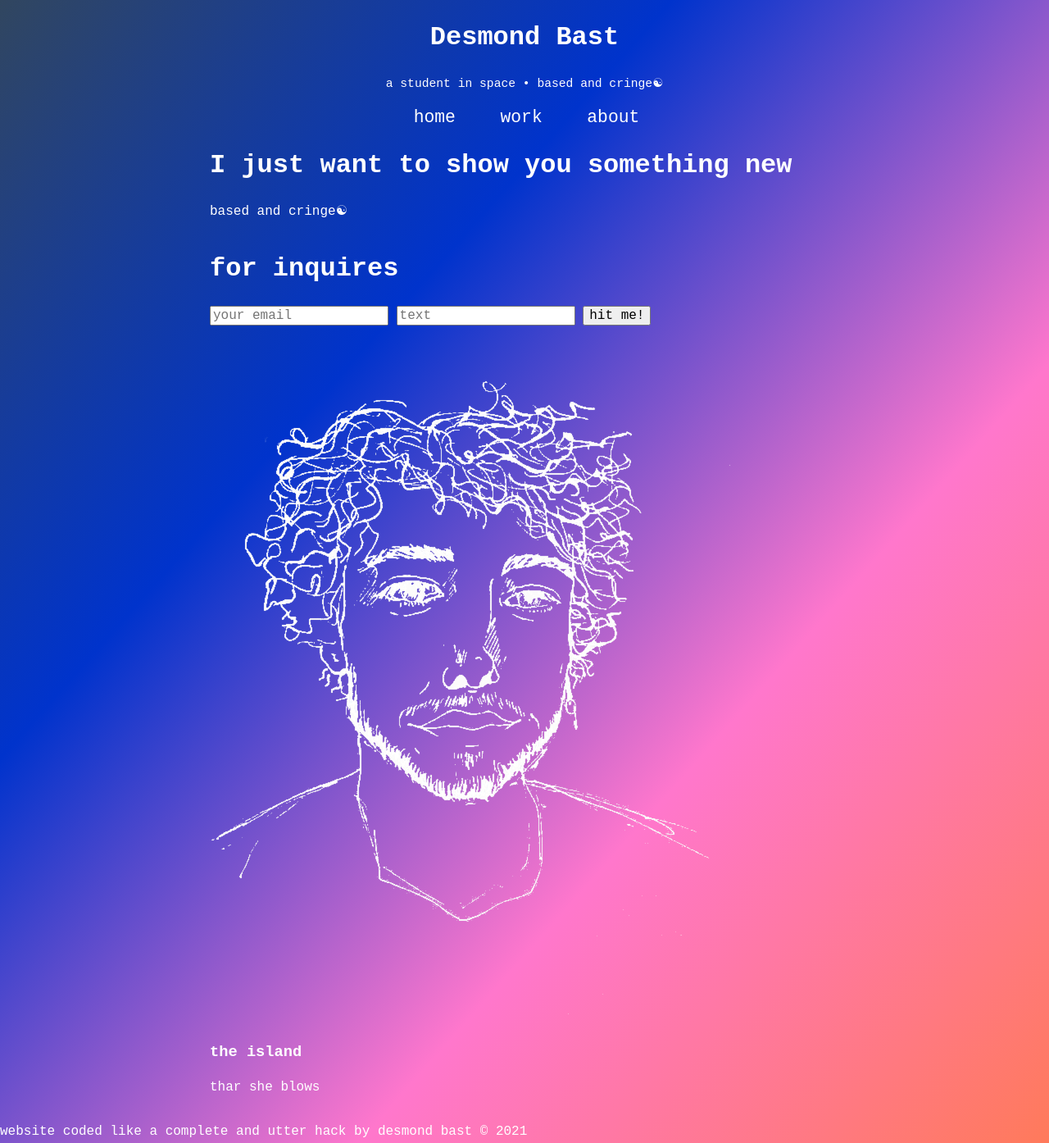
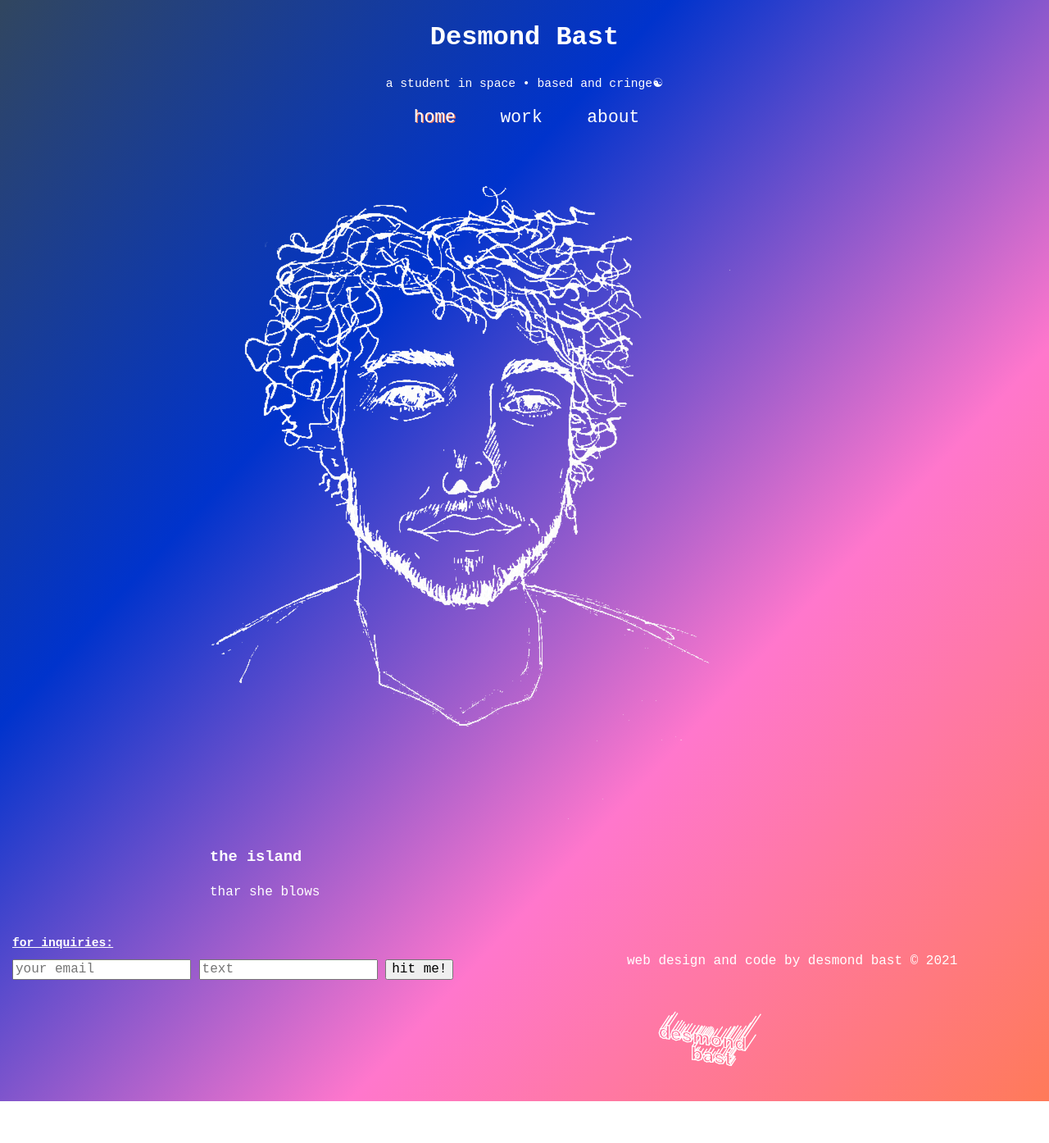
Before and after one commit to desbast/desbast.github.io, a website built with Parcel: page index.html in a window 1280 px wide. Shown: the part 37-1431 px from the top of the page at 82% size. After the commit the page ends 1380 px from the top, so only its background shows below. Built offline with nearby package versions, Linux system fonts and the light colour scheme.

Commit message:
Neu update fur tara
tara update

```diff
--- a/css/main.css
+++ b/css/main.css
@@ -36,10 +36,9 @@ header a{
 
 
 }
-a:hover{
+header a:hover{
 	color: rgb(255, 122, 89) ;
 	background-color: #ffffff;
-	transform: skew (-10deg) ;
 }
 
 header ul{
@@ -53,12 +52,53 @@ header li{
 	padding: 25px 20px 20px 25px
 }
 
-header .highlight, header .current a{
+header .highlight{
 	color:#ffffff;
 	font-size: 11pt;
 	padding-top: 230px;
 
 }
+header .current a{
+	text-shadow: 1.3px 1px .5px rgb(255, 122, 89);
+}
+
+/*showcase*/
+
+#showcase{
+
+}
+
+/*newsletter*/
+
+#submitform{
+	padding: 15px;
+	color: #ffffff;
+
+}
+
+#submitform h1{
+	float: center-left;
+	text-decoration: underline;
+	font-size: 11pt
+
+}
+
+#submitform form{
+	float: center-right;
+	color: red;
+}
+
+#submitform .container{
+	float: left;
+	margin-bottom: 120px
+}
+
+
+
+
+
+
+
 
 
 
--- a/index.html
+++ b/index.html
@@ -36,31 +36,13 @@
 		</div>
 		<nav>
 			<ul>
-				<li><a href="index.html">home</a></li>
+				<li class="current"><a href="index.html">home</a></li>
 				<li><a href="work.html">work</a></li>
 				<li><a href="about.html">about</a></li>
 			</ul>
 		</nav>
 	  </div>
 	</header>
-
-	<section id="showcase">
-		<div class="container">
-			<h1>I just want to show you something new</h1>
-			<p>based and cringe☯</p>
-		</div>
-	</section>
-
-	<section id="submitform">
-		<div class="container">
-			<h1>for inquires</h1>
-			<form action="https://formsubmit.co/729b797de1cde41856b8dc26a667a8bb" method="POST">
-				<input type="email" name="email" placeholder="your email" required>
-				<input type="text" name="name" placeholder="text">
-				<button type="submit" class="button1">hit me!</button>
-			</form>
-		</div>
-	</section>
 
 	<section id="boxes">
 		<div class="container">
@@ -71,8 +53,28 @@
 			</div>
 		</div>
 	</section>
+
+	<section id="showcase">
+		<div class="container">
+
+		</div>
+	</section>
+
+	<section id="submitform">
+		<div class="container">
+			<h1>for inquiries:</h1>
+			<form action="https://formsubmit.co/729b797de1cde41856b8dc26a667a8bb" method="POST">
+				<input type="email" name="email" placeholder="your email" required>
+				<input type="text" name="name" placeholder="text">
+				<button type="submit" class="button1">hit me!</button>
+			</form>
+		</div>
+	</section>
+
+
 	<footer>
-		<p>website coded like a complete and utter hack by desmond bast &copy; 2021</p>
+		<p>web design and code by desmond bast &copy; 2021</p>
+		<img src="./img/desmond_bast.png">
   <script src="js/vendor/modernizr-3.11.2.min.js"></script>
   <script src="js/plugins.js"></script>
   <script src="js/main.js"></script>
```
Also changed, not shown: img/desmond_bast.png (added).
